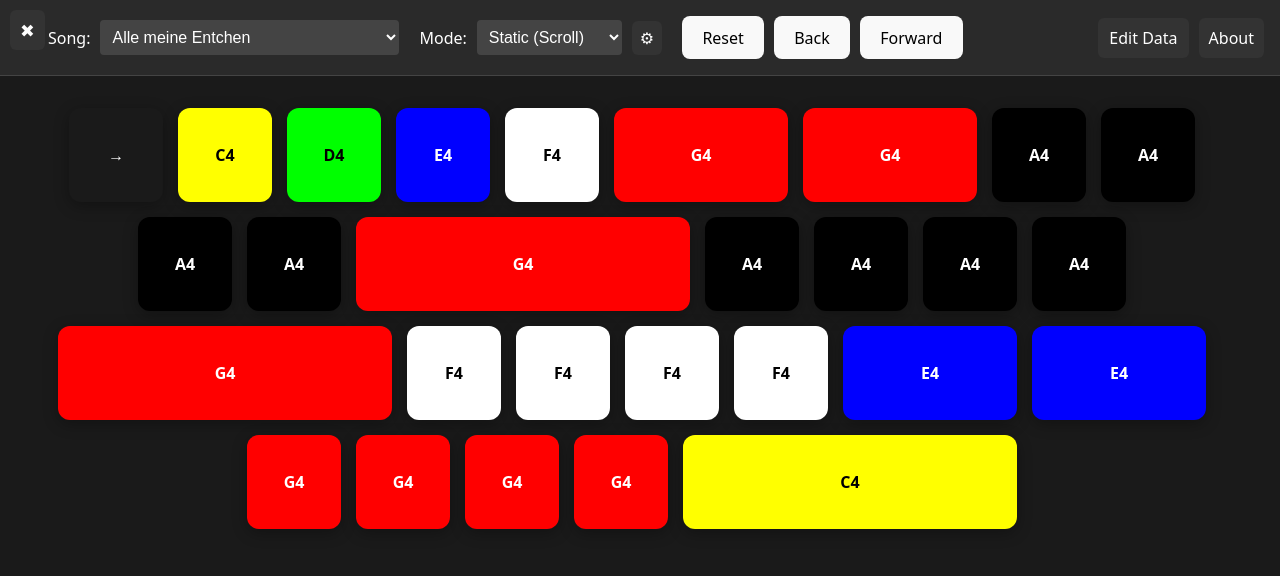
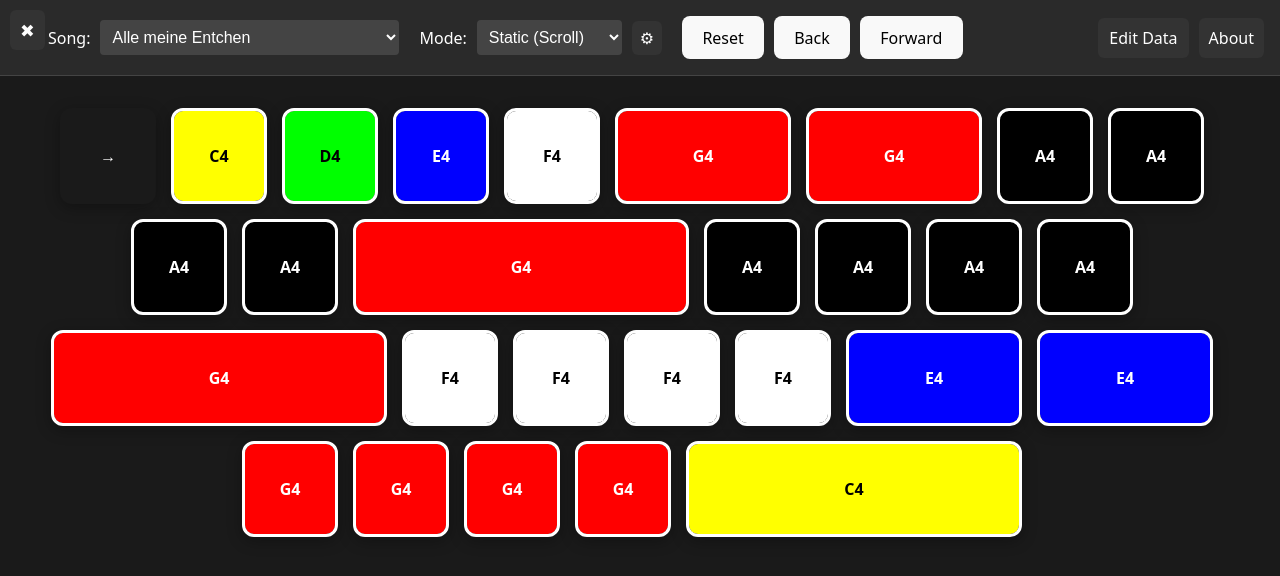
Before and after one commit to kopp/make-that-pipe-sound, a React (Vite) app: page / in a window 1280 px wide. Shown: the top 576 px of the page. Built offline with nearby package versions, Linux system fonts and the light colour scheme.

Commit message:
add white borders around inactive notecards

```diff
--- a/src/App.tsx
+++ b/src/App.tsx
@@ -767,7 +767,8 @@ function NoteCard({
   const isDarkColor = luminance < 0.5;
   const size = unitSize ?? DEFAULT_UNIT;
   // active border thickness (visible when active)
-  const activeBorder = Math.max(Math.round(size / 12), 6);
+  const activeBorder = Math.max(Math.round(size / 10), 6);
+  const inactiveBorder = Math.round(activeBorder / 3);
   // base content width/height for the note (without considering outer shell)
   const baseWidth = note.duration * (isLarge ? size * 1.5 : size);
   const baseHeight = isLarge ? Math.round(size * 3.75) : Math.round(size);
@@ -811,9 +812,13 @@ function NoteCard({
         width: `${outerWidth}px`,
         height: `${outerHeight}px`,
         // start cards never show a border; otherwise active cards get the blue border
-        borderStyle: isStart ? "none" : isActive ? "solid" : "none",
-        borderWidth: isStart ? "0px" : isActive ? `${activeBorder}px` : "0px",
-        borderColor: isStart ? undefined : isActive ? "#00d4ff" : undefined,
+        borderStyle: isStart ? "none" : isActive ? "solid" : "solid",
+        borderWidth: isStart
+          ? "0px"
+          : isActive
+          ? `${activeBorder}px`
+          : `${inactiveBorder}px`,
+        borderColor: isStart ? undefined : isActive ? "#00d4ff" : "white",
         color: isDarkColor ? "white" : "black",
         transform: isActive ? "scale(1)" : "scale(1)",
         zIndex: isActive ? 2 : 1,
```
